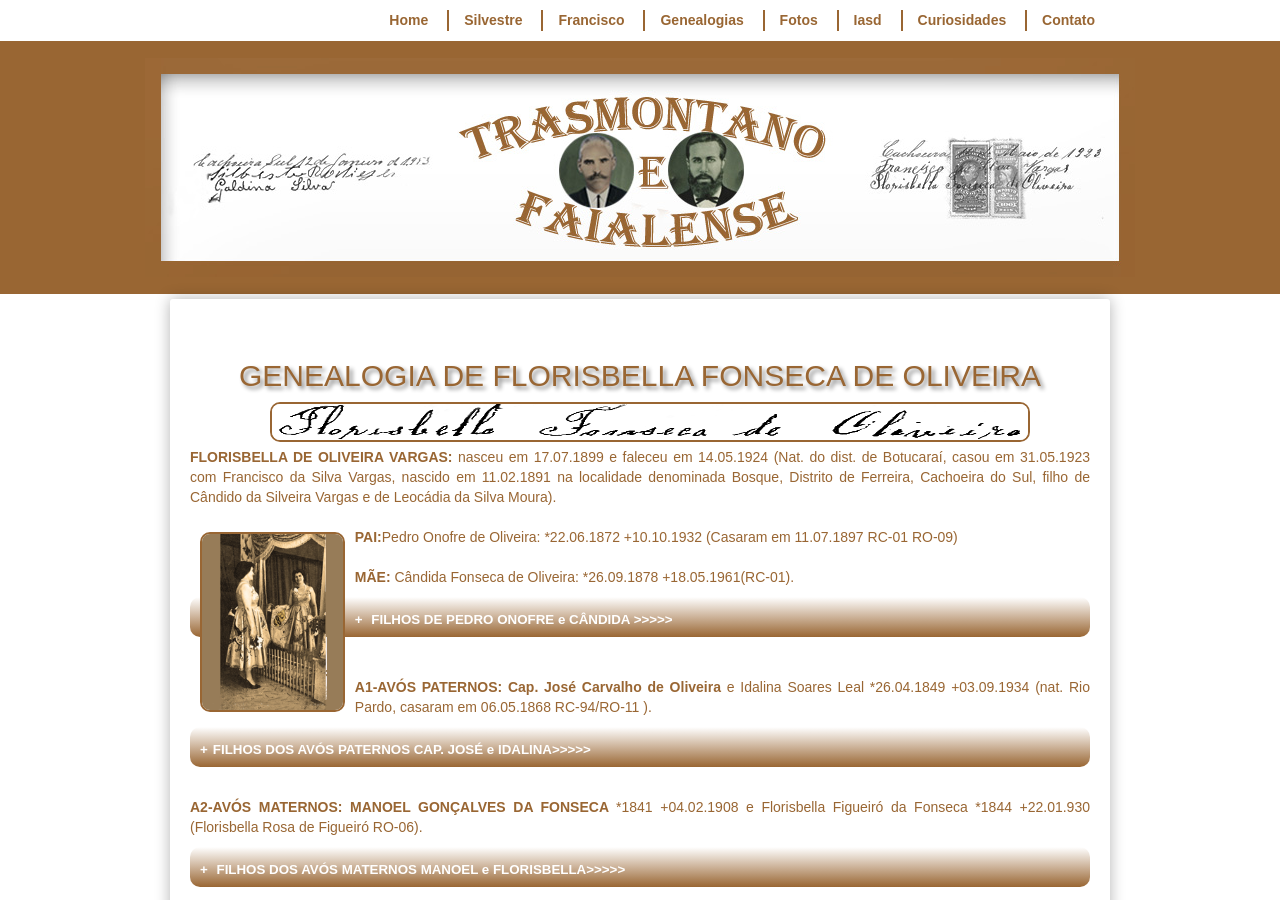
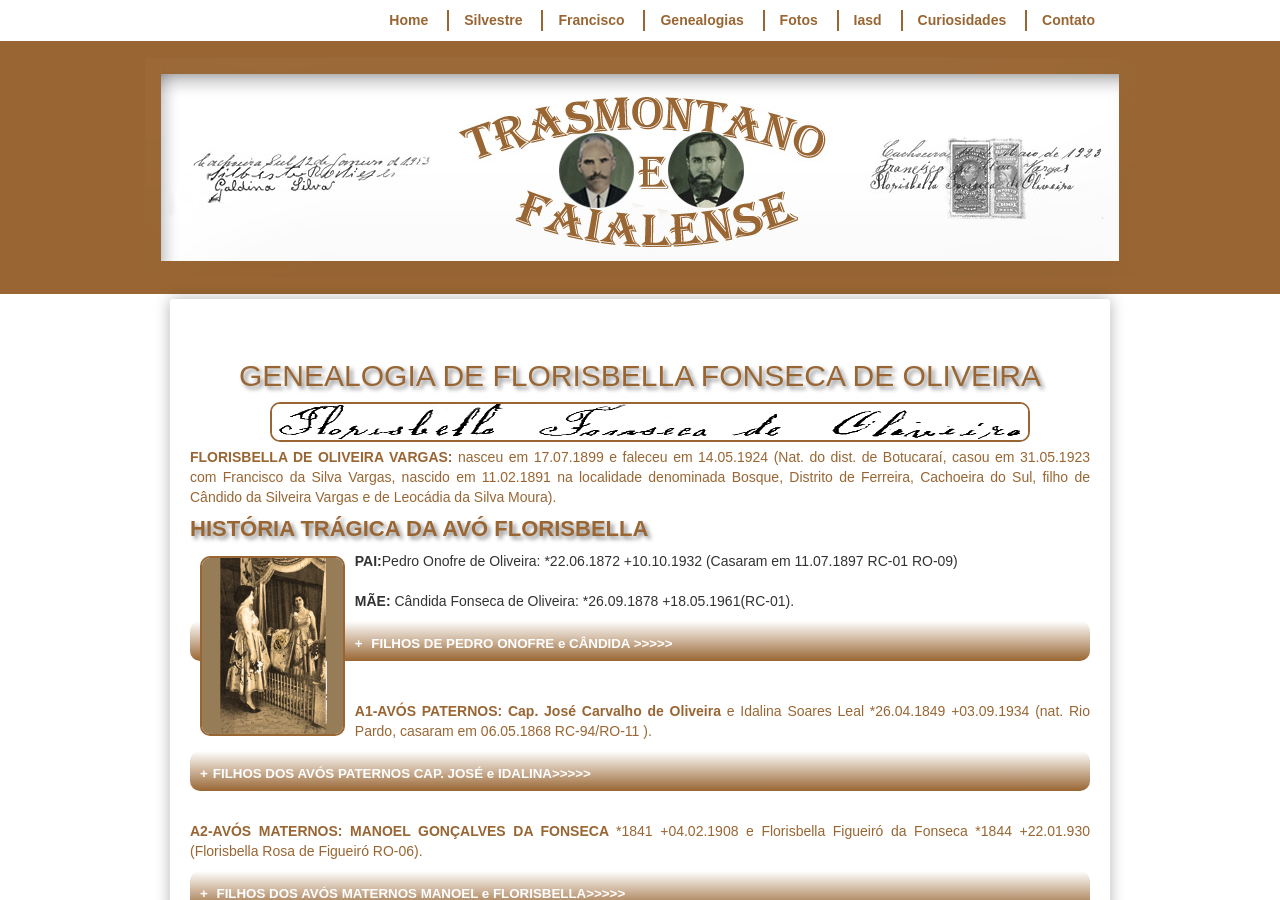
Before and after one commit to claudiovargas1955/claudiovargas1955.github.io, a Jekyll site: the page built from _pages/arvore-genealogica-de-costados-de-florisbella.html, in a window 1280 px wide and 900 px high. Built offline with Jekyll 4.4.1, drawn with Linux system fonts in a browser that asks for light colours; some web fonts are replaced.

Commit message:
Update arvore-genealogica-de-costados-de-florisbella.html

```diff
--- a/_pages/arvore-genealogica-de-costados-de-florisbella.html
+++ b/_pages/arvore-genealogica-de-costados-de-florisbella.html
@@ -63,7 +63,8 @@ title:  "ÁRVORE GENEALÓGICA DE COSTADOS DE FLORISBELLA"
 Fonseca de Oliveira - 31.05.1923";/>
 <p><b>FLORISBELLA DE OLIVEIRA VARGAS: </b>nasceu em 17.07.1899 e faleceu em 14.05.1924 (Nat. do dist. de Botucaraí, casou em 31.05.1923
 com Francisco da Silva Vargas, nascido em 11.02.1891 na localidade denominada Bosque, Distrito de Ferreira, Cachoeira do Sul, filho de
-Cândido da Silveira Vargas e de Leocádia da Silva Moura). <br/> <br/>
+Cândido da Silveira Vargas e de Leocádia da Silva Moura). <br>
+<h4>HISTÓRIA TRÁGICA DA AVÓ FLORISBELLA</h4>
 <img class="esq" style="float:left"; src="/images/145205640015.png" height="180px" title="Marina Madrinha de Florisbelo";/>
 
 <b>PAI:</b>Pedro Onofre de Oliveira: *22.06.1872 +10.10.1932 (Casaram em 11.07.1897 RC-01 RO-09) <br/> <br/>
```
